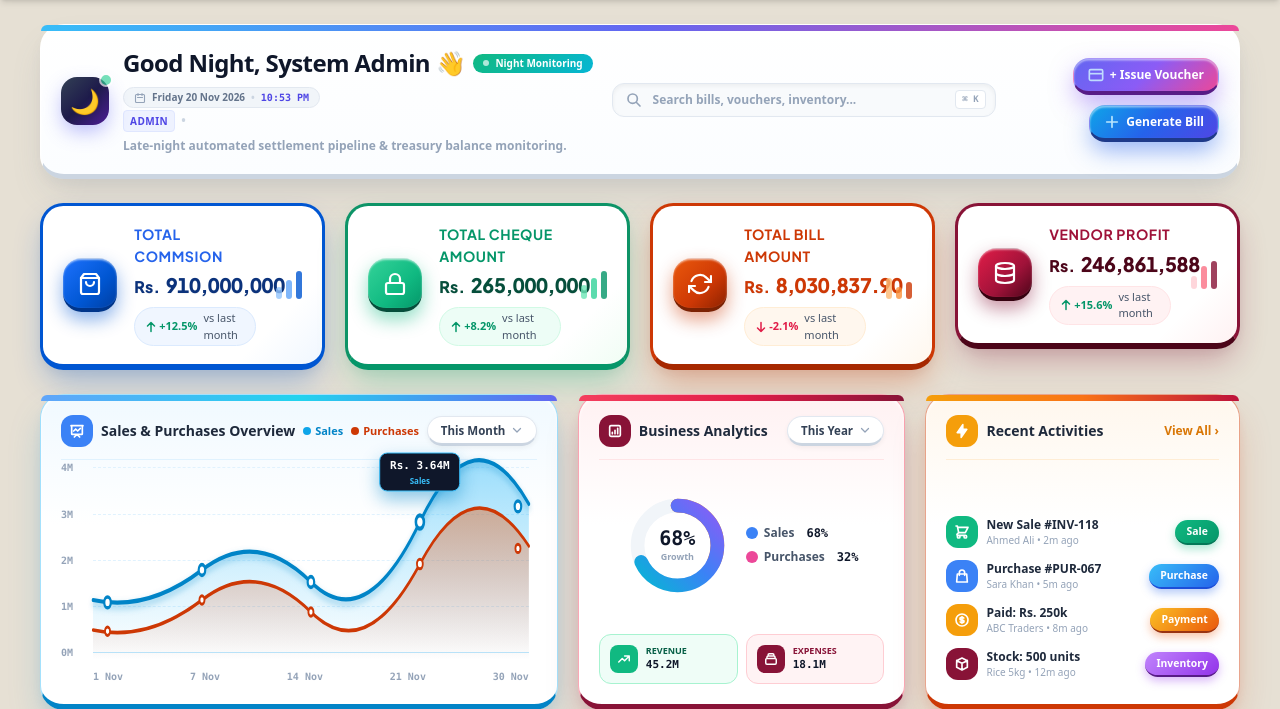
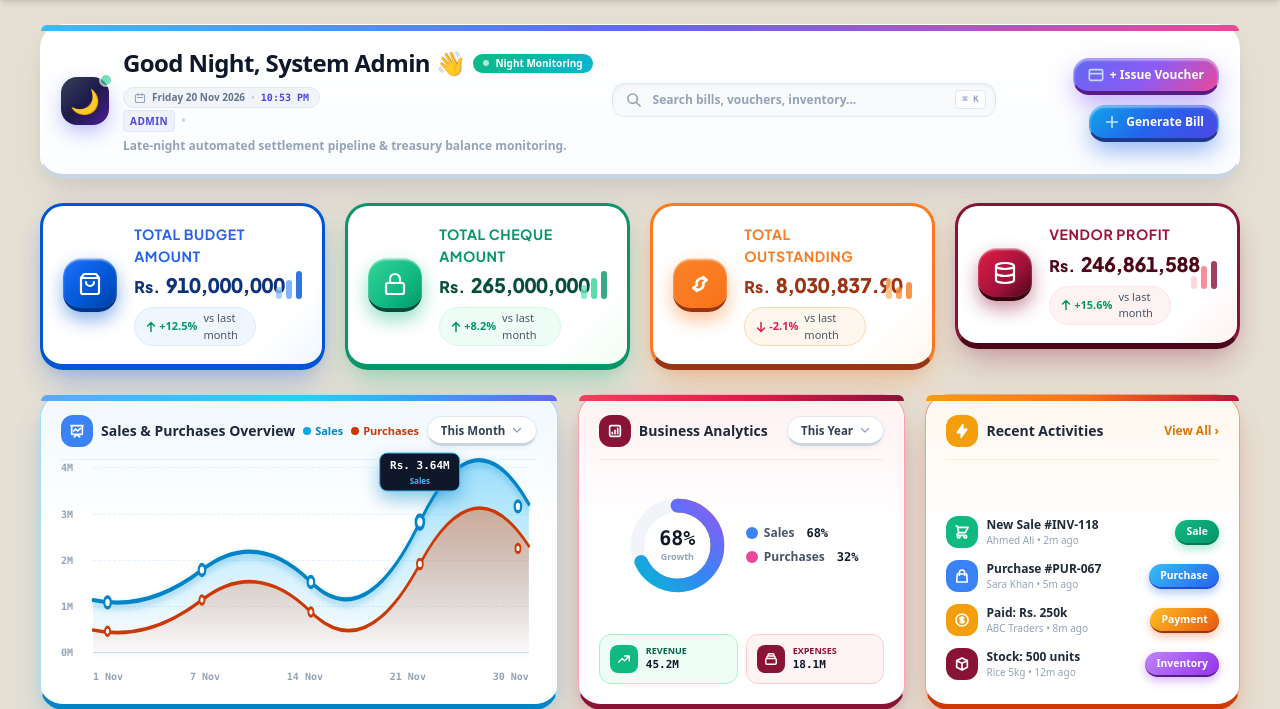
Before and after one commit to muhammadwaleed12236/tendermanagement, a Laravel app: page /dashboard in a window 1280 px wide. Shown: the part 96-805 px from the top of the page. Run offline with Laravel 12, Linux system fonts and the light colour scheme; a user stored in the database is signed in; data comes from the database, SQL or seed files in the repository; data that the repository does not hold is empty; style sheets or scripts are compiled from the project's sources.

Commit message:
style: exact match orange 3D sync icon and TOTAL OUTSTANDING label/borders to #fa7a1f from reference image

```diff
--- a/resources/views/dashboard.blade.php
+++ b/resources/views/dashboard.blade.php
@@ -307,21 +307,21 @@
                 inset 0 2px 2px rgba(255, 255, 255, 0.95);
         }
 
-        /* 3. Sunset Orange Card (TOTAL BILL AMOUNT) - #cd3805 */
+        /* 3. Sunset Orange Card (TOTAL OUTSTANDING) - Exact Match to media_1795214156221_e8a1cb50 */
         .stat-card-orange {
             background: linear-gradient(135deg, #ffffff 0%, #ffffff 80%, #fff7ed 100%);
-            border: 3px solid #cd3805;
-            border-bottom: 6.5px solid #a62800;
+            border: 3px solid #fa7a1f;
+            border-bottom: 6.5px solid #9a3412;
             box-shadow:
-                0 16px 32px -6px rgba(205, 56, 5, 0.35),
+                0 16px 32px -6px rgba(250, 122, 31, 0.35),
                 0 4px 12px rgba(0, 0, 0, 0.05),
                 inset 0 2px 2px rgba(255, 255, 255, 0.95);
         }
         .stat-card-3d-wrap:hover .stat-card-orange {
-            border-color: #cd3805;
+            border-color: #fa7a1f;
             border-bottom-width: 8px;
             box-shadow:
-                0 22px 42px -6px rgba(205, 56, 5, 0.48),
+                0 22px 42px -6px rgba(250, 122, 31, 0.48),
                 0 8px 18px rgba(0, 0, 0, 0.08),
                 inset 0 2px 2px rgba(255, 255, 255, 0.95);
         }
@@ -374,10 +374,10 @@
             box-shadow: 0 8px 18px rgba(16, 185, 129, 0.45), inset 0 1px 2px rgba(255, 255, 255, 0.6);
         }
         .candy-icon-orange {
-            background: linear-gradient(135deg, #ea580c 0%, #cd3805 60%, #8c2200 100%);
-            border-top: 1.5px solid rgba(255, 255, 255, 0.7);
-            border-bottom: 4px solid #7c2203;
-            box-shadow: 0 8px 18px rgba(205, 56, 5, 0.45), inset 0 1px 2px rgba(255, 255, 255, 0.6);
+            background: linear-gradient(135deg, #fa8228 0%, #fa7a1f 60%, #f77015 100%);
+            border-top: 1.5px solid rgba(255, 255, 255, 0.75);
+            border-bottom: 4px solid #9a3412;
+            box-shadow: 0 8px 18px rgba(250, 122, 31, 0.45), inset 0 1px 2px rgba(255, 255, 255, 0.6);
         }
         .candy-icon-maroon {
             background: linear-gradient(135deg, #e11d48 0%, #9f1239 60%, #4c0519 100%);
@@ -404,7 +404,7 @@
             color: #059669 !important; /* Elegant medium emerald */
         }
         .stat-card-orange .stat-card-label {
-            color: #cd3805 !important; /* Elegant burnt orange */
+            color: #fa7a1f !important; /* Exact warm orange */
         }
         .stat-card-maroon .stat-card-label {
             color: #9f1239 !important; /* Elegant deep maroon */
@@ -443,10 +443,10 @@
             color: #064e3b !important;
         }
 
-        /* 3. Deep Dark Orange (#cd3805) Amount & Currency */
+        /* 3. Deep Dark Orange Amount & Currency */
         .stat-card-orange .stat-card-value,
         .stat-card-orange .stat-card-currency {
-            color: #cd3805 !important;
+            color: #9a3412 !important;
         }
 
         /* 4. Deep Dark Red / Maroon Amount & Currency */
@@ -711,7 +711,7 @@
 
                         <!-- Center: Content -->
                         <div class="min-w-0 flex-1 px-1">
-                            <span class="stat-card-label">TOTAL COMMSION</span>
+                            <span class="stat-card-label">TOTAL BUDGET AMOUNT</span>
                             <div class="text-lg xl:text-xl 2xl:text-2xl stat-card-value my-0.5 whitespace-nowrap">
                                 <span class="stat-card-currency">Rs.</span>
                                 <span data-counter-target="{{ (int)($stats['total_budget'] > 0 ? $stats['total_budget'] : 910000000) }}">
@@ -781,18 +781,19 @@
                 <!-- CARD 3: TOTAL BILL AMOUNT (Sunset Orange 3D Theme) -->
                 <div class="stat-card-3d-wrap group">
                     <div class="stat-card-3d stat-card-orange">
-                        <!-- Left: 3D Candy Icon Button -->
+                        <!-- Left: 3D Candy Icon Button (Exact to media_1795214156221_e8a1cb50) -->
                         <div class="stat-candy-icon candy-icon-orange">
-                            <svg viewBox="0 0 24 24" class="w-6 h-6" fill="none" stroke="currentColor" stroke-width="2.2" stroke-linecap="round" stroke-linejoin="round">
-                                <polyline points="23 4 23 10 17 10"></polyline>
-                                <polyline points="1 20 1 14 7 14"></polyline>
-                                <path d="M3.51 9a9 9 0 0 1 14.85-3.36L23 10M1 14l4.64 4.36A9 9 0 0 0 20.49 15"></path>
+                            <svg viewBox="0 0 24 24" class="w-6 h-6" fill="none" stroke="currentColor" stroke-width="2.6" stroke-linecap="round" stroke-linejoin="round">
+                                <path d="M8.5 11.5a5.5 5.5 0 0 1 9.5-3.5h.5"/>
+                                <polyline points="15 5 18.5 8 15 11"/>
+                                <path d="M15.5 12.5a5.5 5.5 0 0 1-9.5 3.5H5.5"/>
+                                <polyline points="9 13 5.5 16 9 19"/>
                             </svg>
                         </div>
 
                         <!-- Center: Content -->
                         <div class="min-w-0 flex-1 px-1">
-                            <span class="stat-card-label">TOTAL BILL AMOUNT</span>
+                            <span class="stat-card-label">TOTAL OUTSTANDING</span>
                             @php
                                 $billedAmount = $stats['total_billed'] > 0 ? (float)$stats['total_billed'] : 8030837.90;
                             @endphp
@@ -803,7 +804,7 @@
                                 </span>
                             </div>
                             <div class="mt-1 flex items-center">
-                                <span class="inline-flex items-center gap-1.5 px-2.5 py-0.5 rounded-full text-[11px] font-semibold bg-orange-50/90 text-orange-900 border border-orange-100">
+                                <span class="inline-flex items-center gap-1.5 px-2.5 py-0.5 rounded-full text-[11px] font-semibold bg-orange-50/90 text-orange-950 border border-orange-200">
                                     <span class="text-rose-600 font-bold flex items-center">
                                         <svg class="w-3 h-3 inline mr-0.5" fill="none" stroke="currentColor" viewBox="0 0 24 24"><path stroke-linecap="round" stroke-linejoin="round" stroke-width="3" d="M19 14l-7 7m0 0l-7-7m7 7V3"/></svg>
                                         -2.1%
@@ -817,7 +818,7 @@
                         <div class="flex items-end gap-1 h-7 opacity-80 self-center pl-0.5 shrink-0">
                             <span class="w-1.5 rounded-full bg-orange-300" style="height: 75%;"></span>
                             <span class="w-1.5 rounded-full bg-orange-400" style="height: 45%;"></span>
-                            <span class="w-1.5 rounded-full" style="background-color: #cd3805; height: 60%;"></span>
+                            <span class="w-1.5 rounded-full" style="background-color: #fa7a1f; height: 60%;"></span>
                         </div>
                     </div>
                 </div>
```
